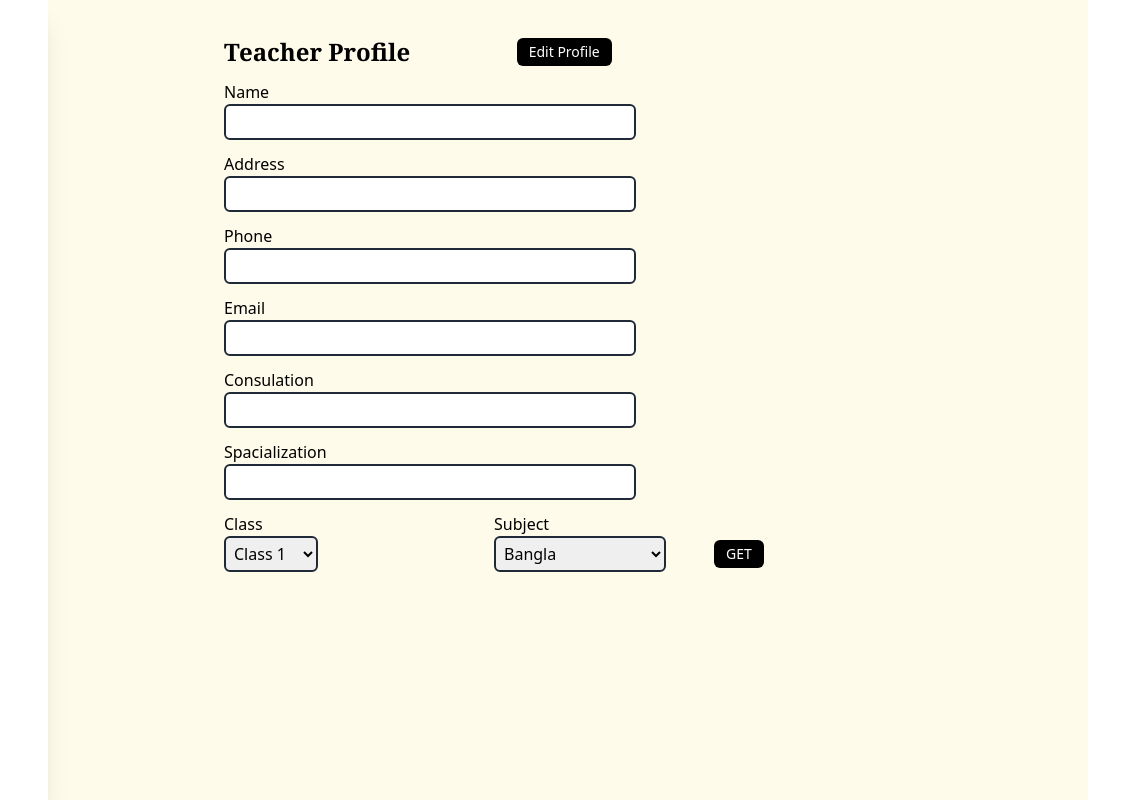
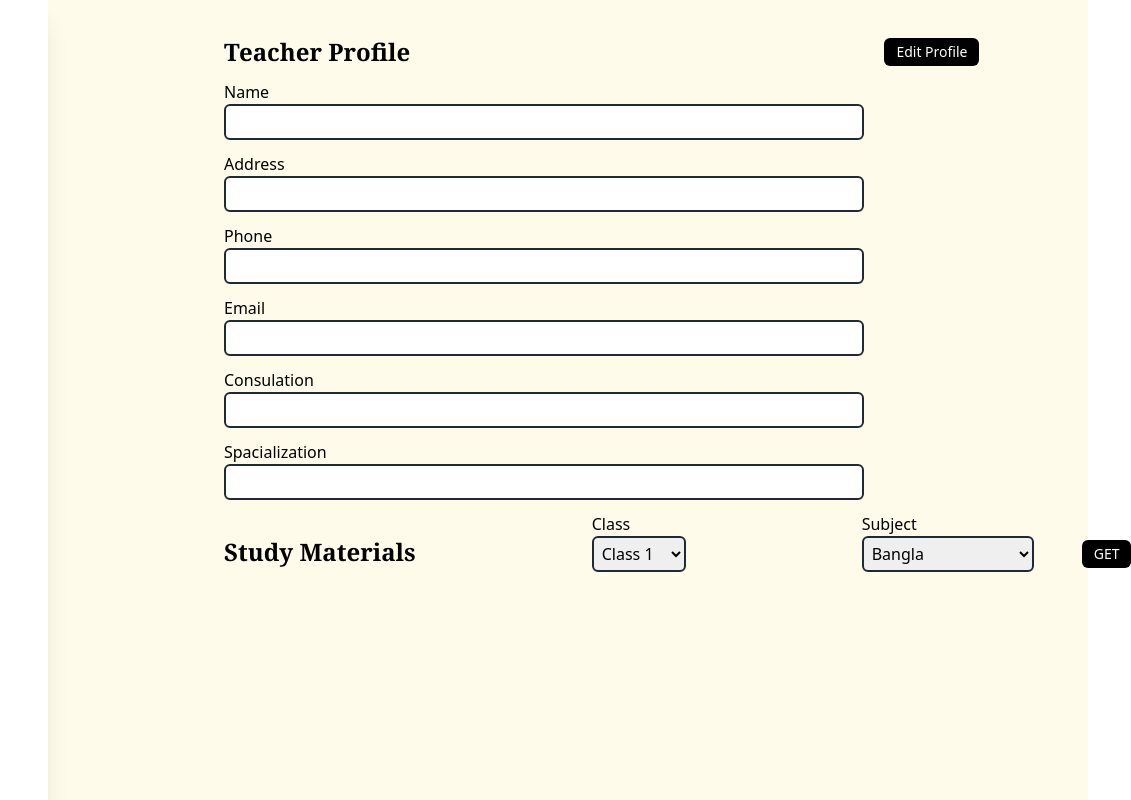
Before and after one commit to farhinrahman1/School-Management-system, a website: page teacher.html in a window 1280 px wide. Shown: the full height of the page, 192-1323 px from the left, 1131 px wide, since content can reach past the window. Drawn offline with Linux system fonts and the light colour scheme.

Commit message:
dashboard edited

```diff
--- a/teacher.html
+++ b/teacher.html
@@ -146,30 +146,32 @@
             </div>
             <div class="flex flex-col gap-y-0">
               <label class="font-medium" for="name">Name</label>
-              <input type="text" name="name" id="name" class="border-2 border-gray-800 rounded-md p-1">
+              <input type="text" name="name" id="name" style="width: 40rem" class="border-2 border-gray-800 rounded-md p-1">
             </div>
             <div class="flex flex-col gap-y-0">
               <label class="font-medium" for="address">Address</label>
-              <input type="text" name="address" id="address" class="border-2 border-gray-800 rounded-md p-1">
+              <input type="text" name="address" id="address" style="width: 40rem" class="border-2 border-gray-800 rounded-md p-1">
             </div>
             <div class="flex flex-col gap-y-0">
               <label class="font-medium" for="class">Phone</label>
-              <input type="text" name="phone" id="phone" class="border-2 border-gray-800 rounded-md p-1">
+              <input type="text" name="phone" id="phone" style="width: 40rem" class="border-2 border-gray-800 rounded-md p-1">
             </div>
             <div class="flex flex-col gap-y-0">
               <label class="font-medium" for="email">Email</label>
-              <input type="email" name="email" id="email" class="border-2 border-gray-800 rounded-md p-1">
+              <input type="email" name="email" id="email" style="width: 40rem" class="border-2 border-gray-800 rounded-md p-1">
             </div>
             <div class="flex flex-col gap-y-0">
               <label class="font-medium" for="consulation">Consulation</label>
-              <input type="text" name="consulation" id="consulation" class="border-2 border-gray-800 rounded-md p-1">
+              <input type="text" name="consulation" id="consulation" style="width: 40rem" class="border-2 border-gray-800 rounded-md p-1">
             </div>
             <div class="flex flex-col gap-y-0">
               <label class="font-medium" for="subject">Spacialization</label>
-              <input type="text" name="subject" id="subject" class="border-2 border-gray-800 rounded-md p-1">
+              <input type="text" name="subject" id="subject" style="width: 40rem" class="border-2 border-gray-800 rounded-md p-1">
             </div>
             <!-- make a section of study materials where teacher can choose class and subject -->
             <div class="flex flex-row gap-x-44 bg-amber-50">
+                <h1 class="text-2xl font-serif font-semibold mt-6">Study Materials</h1>
+
                 <div class="flex flex-col gap-y-0">
                 <label class="font-medium" for="class">Class</label>
                 <select name="class" id="class" class="border-2 border-gray-800 rounded-md p-1">
```
Also changed, not shown: parent.html (+1 -1 lines), student.html (+2 -2 lines), css/output.css.
